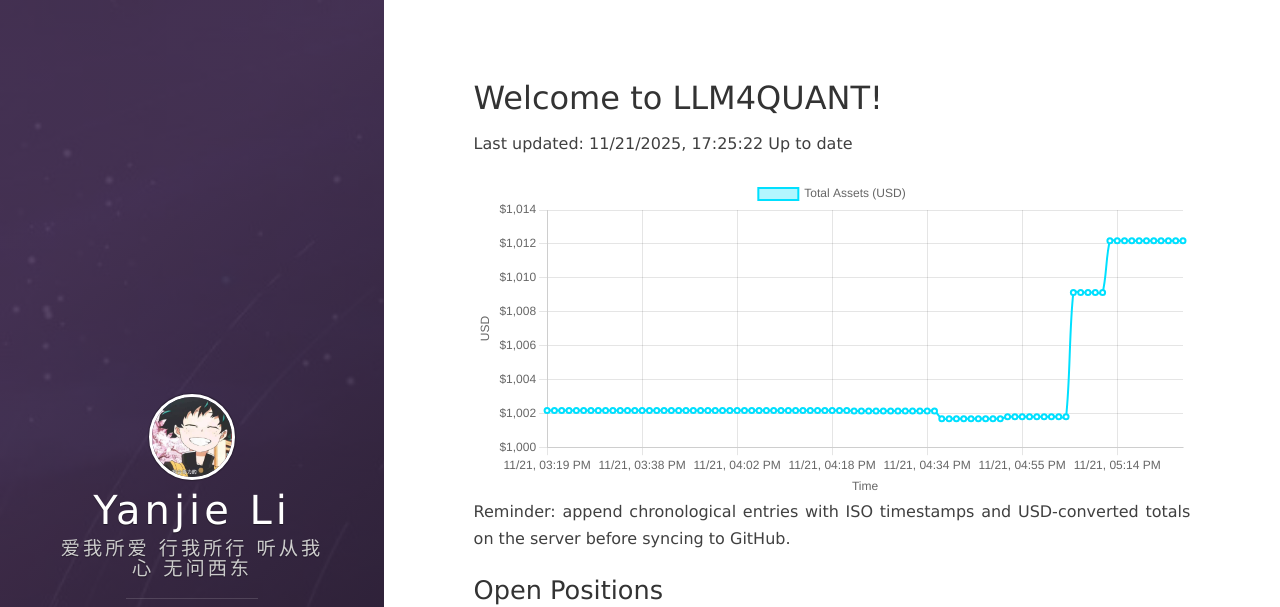
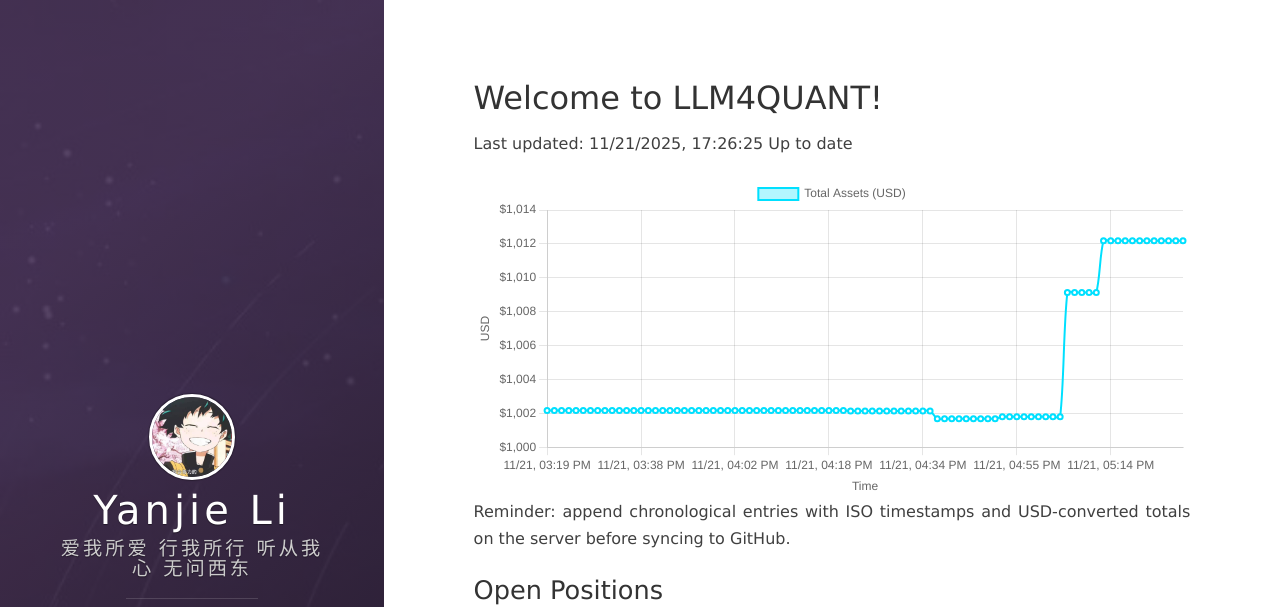
Before and after one commit to leeyegy/leeyegy.github.io, a Jekyll site: the page built from live-trading.html, in a window 1280 px wide and 1243 px high. Shown: the top 607 px of the window. Built offline with Jekyll 4.4.1, drawn with Linux system fonts in a browser that asks for light colours; nearby versions of some CDN libraries.

Commit message:
AccountMonitor: update balance history 2025-11-22T01:26:25+08:00

```diff
--- a/assets/data/binance/balance-history.json
+++ b/assets/data/binance/balance-history.json
@@ -1,5 +1,5 @@
 {
-  "generatedAt": "2025-11-22T01:25:22+08:00",
+  "generatedAt": "2025-11-22T01:26:25+08:00",
   "asset": "total_usd_value",
   "history": [
     {
@@ -353,6 +353,10 @@
     {
       "timestamp": "2025-11-22T01:25:22+08:00",
       "totalUsd": 1012.17914866
+    },
+    {
+      "timestamp": "2025-11-22T01:26:25+08:00",
+      "totalUsd": 1012.17914866
     }
   ]
 }
```
